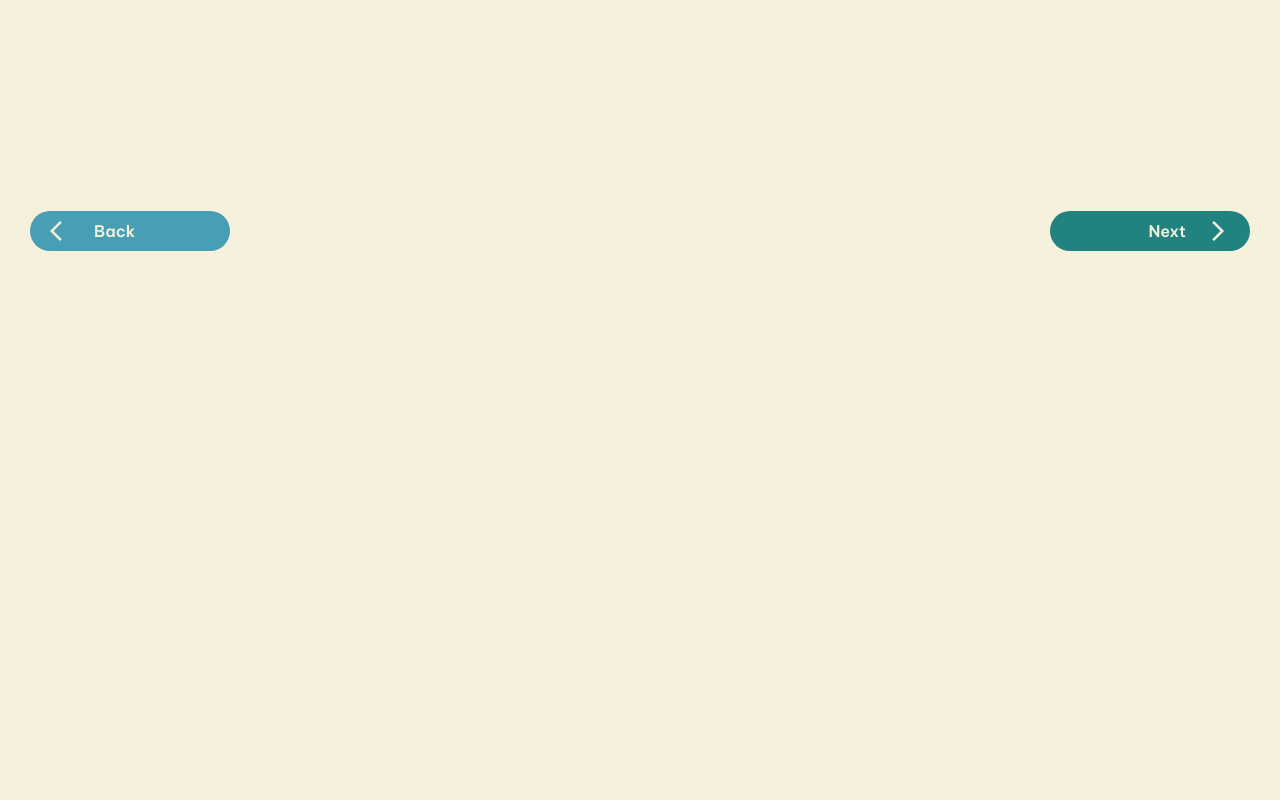
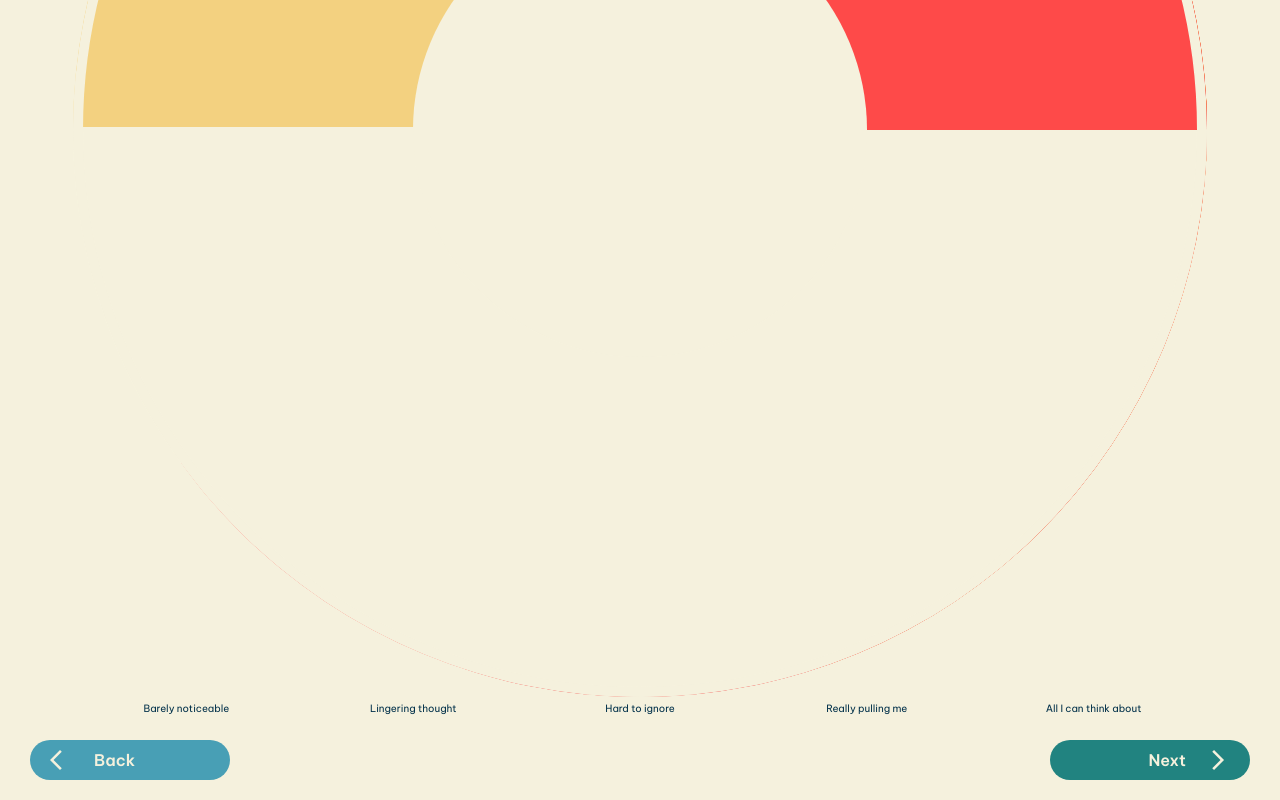
Before and after one commit to nuinn/wasp_front, a Vue app: page / in a window 1280 px wide. Shown: the part 519-1319 px from the top of the page. Before the commit the page ends 800 px from the top, so only its background shows below. Built offline with nearby package versions, Linux system fonts and the light colour scheme; a web font is replaced by a local one.

Commit message:
add first draft of scale

```diff
--- a/src/components/Step/Intensity.vue
+++ b/src/components/Step/Intensity.vue
@@ -1,11 +1,138 @@
 <script setup>
+import { ref } from "vue"
+const emit = defineEmits(["selected-intensity"])
+
+const levels = ['Barely noticeable','Lingering thought','Hard to ignore','Really pulling me','All I can think about']
+const currentIndex = ref(-1)
+
+function getClasses(index) {
+  const classes = [`intensity-${index + 1}`]
+  if (currentIndex.value === index) classes.push('selected')
+  return classes.join(' ')
+}
+
+function handleClick(index) {
+  currentIndex.value = index
+  emit('selected-intensity', index + 1)
+}
 
 </script>
 
 <template>
 
+
+  <div id="intensity-component">
+
+
+
+
+
+
+    <div class="scale-container">
+      <div
+        v-for="(_, index) in levels"
+        class="level"
+        :class="getClasses(index)"
+        @click="handleClick(index)"
+      ></div>
+      <div class="level blocker"></div>
+      <div class="inner-circle"></div>
+      <div class="borderer"></div>
+    </div>
+    <div class="details-container">
+      <div
+        v-for="level in levels"
+        class="detail-container"
+      >{{ level }}</div>
+
+    </div>
+  </div>
 </template>
 
 <style scoped>
+  #intensity-component {
+    display: flex;
+    flex-direction: column;
+    align-items: center;
+  }
 
+
+  .scale-container {
+    width: 90%;
+    aspect-ratio: 1;
+    /* border: 1px solid var(--thistle); */
+    border-radius: 50%;
+    overflow: hidden;
+    display: flex;
+    justify-content: center;
+    align-items: center;
+    position: relative;
+
+
+    & .level {
+      top: 0;
+      height: 50%;
+      width: 100%;
+      position: absolute;
+      transform-origin: center bottom;
+      border: 3px solid var(--light-vanilla);
+    }
+
+    & .intensity-1 {
+      background-color: var(--one);
+      z-index: 1;
+    }
+    & .intensity-2 {
+      background-color: var(--two);
+      z-index: 2;
+      transform: rotate(36deg);
+    }
+    & .intensity-3 {
+      background-color: var(--three);
+      z-index: 3;
+      transform: rotate(72deg);
+    }
+    & .intensity-4 {
+      background-color: var(--four);
+      z-index: 4;
+      transform: rotate(108deg);
+    }
+    & .intensity-5 {
+      background-color: var(--five);
+      z-index: 5;
+      transform: rotate(144deg);
+    }
+    & .blocker {
+      background-color: var(--light-vanilla);
+      transform: rotate(180deg);
+      z-index: 6;
+    }
+    & .inner-circle {
+      width: 40%;
+      aspect-ratio: 1;
+      border-radius: 50%;
+      background-color: var(--light-vanilla);
+      z-index: 7;
+    }
+    & .borderer {
+      width: 100%;
+      aspect-ratio: 1;
+      border-radius: 50%;
+      border: 10px solid var(--light-vanilla);
+      z-index: 8;
+      position: absolute;
+    }
+  }
+
+  .details-container {
+    display: flex;
+    width: 90%;
+    & div {
+      padding: 4px;
+      width: 20%;
+      font-size: 1rem;
+      text-align: center;
+
+    }
+  }
 </style>
--- a/src/components/createLog.vue
+++ b/src/components/createLog.vue
@@ -1,15 +1,18 @@
 <script setup>
 import { ref, shallowRef } from "vue"
 import textsData from "../data/texts.js"
+import Intensity from "./Step/Intensity.vue"
 import Navigate from './Navigate/Navigate.vue'
 
 const currentStep = ref(0);
 
-const steps = shallowRef([]);
+const steps = shallowRef([
+  Intensity
+]);
 const texts = shallowRef([...textsData]);
 
 function next() {
-  if (currentStep.value < texts.value.length) currentStep.value++;
+  if (currentStep.value < steps.value.length) currentStep.value++;
 }
 
 function back() {
@@ -19,12 +22,12 @@ function back() {
 
 <template>
   <div id="log-wrap">
-    <div class="input-wrap">
+    <div class="instructions-container">
       <h1>{{ texts[currentStep].title }}</h1>
       <p>{{ texts[currentStep].detail }}</p>
     </div>
 
-    <!-- <component :is="steps[currentStep]"></component> -->
+    <component :is="steps[currentStep]"></component>
     <Navigate @back="back" @next="next"></Navigate>
   </div>
 </template>
@@ -38,8 +41,8 @@ function back() {
   flex-direction: column;
   justify-content: space-between;
 
-  & .input-wrap {
-    height: 100%;
+  & .instructions-container {
+    /* height: 100%; */
     width: 100%;
     display: flex;
     flex-direction: column;
```
